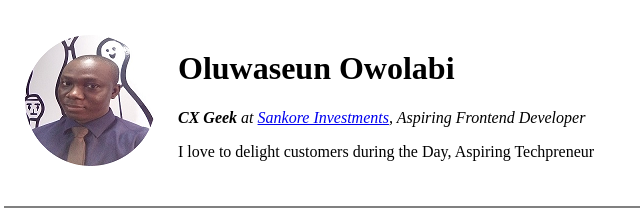
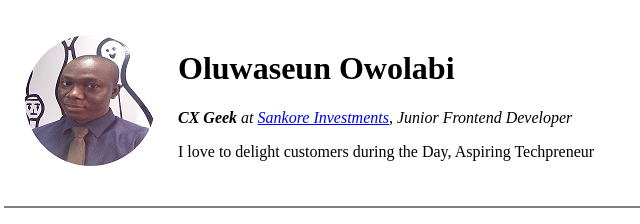
Before and after one commit to seunaowolabi/cv, a plain HTML site: page index.html in a window 1280 px wide. Shown: the top 224 px of the page, 4-644 px from the left. Drawn offline with Linux system fonts and the light colour scheme.

Commit message:
Update index.html

```diff
--- a/index.html
+++ b/index.html
@@ -9,7 +9,7 @@
       <tr>
         <td><img src="images/Ayo.png" alt="seun profile picture"></td>
         <td><h1>Oluwaseun Owolabi</h1>
-        <p><em><strong>CX Geek</strong> at <a href="https://www.sankore.com">Sankore Investments</a>, Aspiring Frontend Developer</em></p>
+        <p><em><strong>CX Geek</strong> at <a href="https://www.sankore.com">Sankore Investments</a>, Junior Frontend Developer</em></p>
         <p>I love to delight customers during the Day, Aspiring Techpreneur</p></td>
       </tr>
     </table>
```
